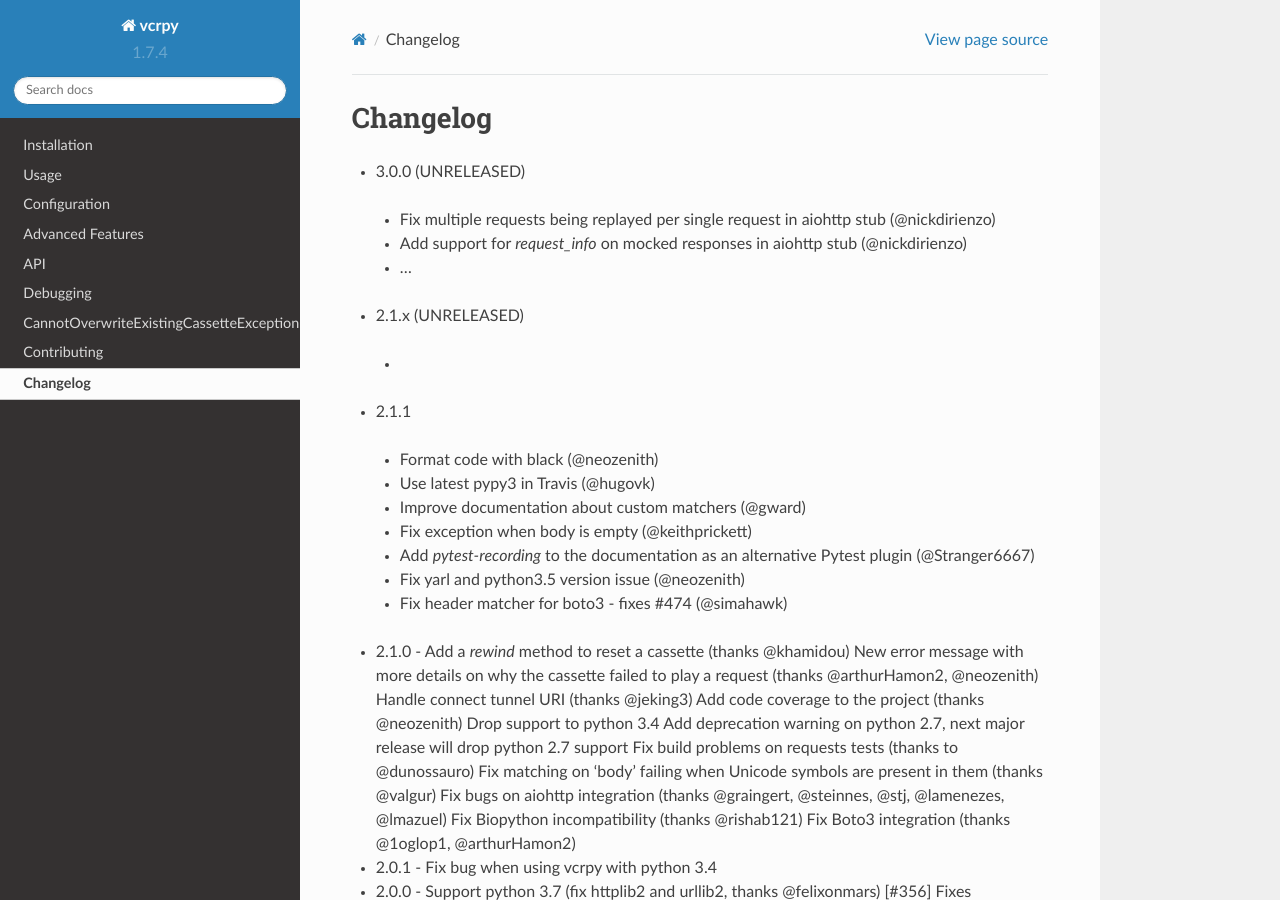
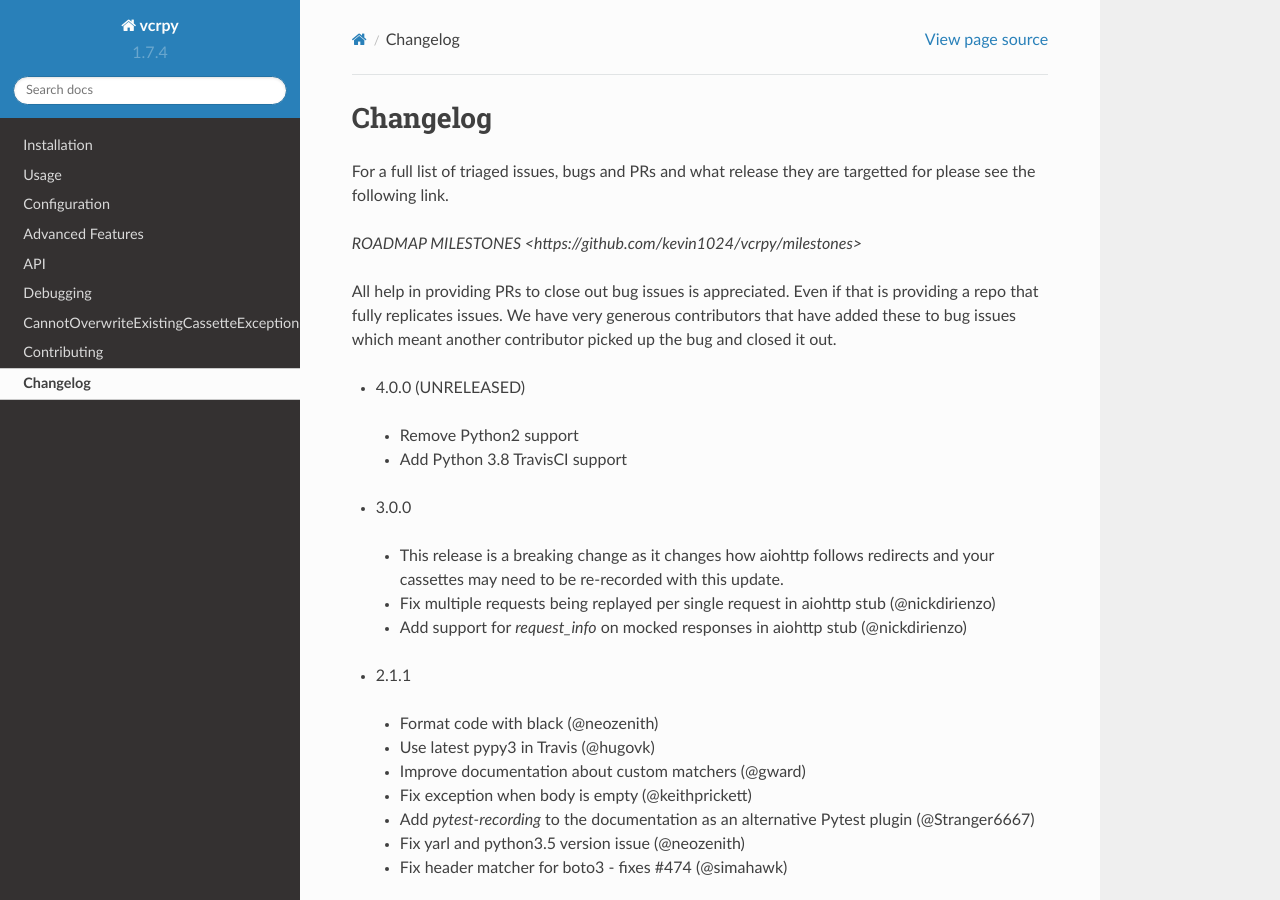
Before and after one commit to kevin1024/vcrpy, a Sphinx documentation site: the page built from docs/changelog.rst, in a window 1280 px wide and 900 px high. Built offline with Sphinx 7.4.7 and the Read the Docs theme 2.0.0, drawn with Linux system fonts in a browser that asks for light colours.

Commit message:
v3.0.0 RC

```diff
--- a/docs/changelog.rst
+++ b/docs/changelog.rst
@@ -1,11 +1,19 @@
 Changelog
 ---------
--  3.0.0 (UNRELEASED)
+
+For a full list of triaged issues, bugs and PRs and what release they are targetted for please see the following link.
+
+`ROADMAP MILESTONES <https://github.com/kevin1024/vcrpy/milestones>`
+
+All help in providing PRs to close out bug issues is appreciated. Even if that is providing a repo that fully replicates issues. We have very generous contributors that have added these to bug issues which meant another contributor picked up the bug and closed it out.
+
+-  4.0.0 (UNRELEASED)
+  - Remove Python2 support
+  - Add Python 3.8 TravisCI support
+-  3.0.0
+  - This release is a breaking change as it changes how aiohttp follows redirects and your cassettes may need to be re-recorded with this update.
   - Fix multiple requests being replayed per single request in aiohttp stub (@nickdirienzo)
   - Add support for `request_info` on mocked responses in aiohttp stub (@nickdirienzo)
-  - ...
--  2.1.x (UNRELEASED)
-  - ....
 -  2.1.1
   - Format code with black (@neozenith)
   - Use latest pypy3 in Travis (@hugovk)
--- a/setup.py
+++ b/setup.py
@@ -38,7 +38,7 @@
 
 setup(
     name="vcrpy",
-    version="2.1.1",
+    version="3.0.0",
     description=("Automatically mock your HTTP interactions to simplify and " "speed up testing"),
     long_description=long_description,
     author="Kevin McCarthy",
```
